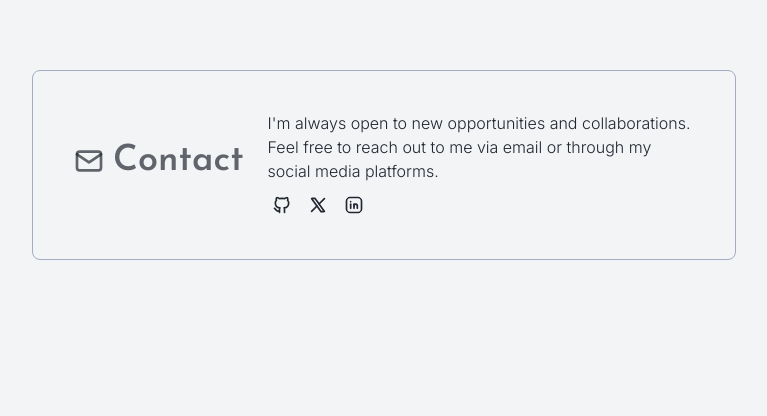
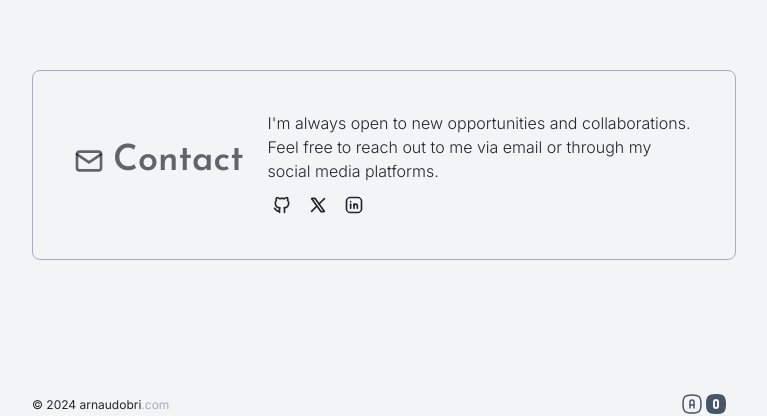
Before and after one commit to arobri67/portfolio-next, a Next.js app: page / in a window 1280 px wide. Shown: the part 986-1402 px from the top of the page, without its empty margins (256-1023 px from the left). Built offline with nearby package versions, Linux system fonts and the light colour scheme.

Commit message:
add seprator

```diff
--- a/src/components/contact-app/contact.tsx
+++ b/src/components/contact-app/contact.tsx
@@ -26,7 +26,7 @@ const SOCIALS: SocialLink[] = [
 
 export const Contact = () => {
   return (
-    <section className="pb-24">
+    <section>
       <div className="rounded-lg border p-10">
         <div className="flex flex-col items-start justify-between md:flex-row md:items-center md:space-x-6">
           <div className="mb-2 flex flex-row items-center gap-2 ">
--- a/src/components/projects-app/recent-projects.tsx
+++ b/src/components/projects-app/recent-projects.tsx
@@ -13,12 +13,10 @@ export const RecentProjects = async () => {
       <div>
         <div className="mb-10 flex flex-row items-center gap-4">
           <h2 className="title whitespace-nowrap text-foreground/70">Recent Projects</h2>
-          <Separator decorative className="flex-1" />
+          <Separator decorative className="hidden md:block md:flex-1" />
         </div>
-
         <div>
           <ProjectList projects={projects} />
-
           <Link
             href="/projects"
             className="mt-8 inline-flex items-center gap-2 text-muted-foreground underline decoration-1 underline-offset-2 transition-colors hover:text-foreground"
@@ -26,7 +24,6 @@ export const RecentProjects = async () => {
             <span>All projects</span>
           </Link>
         </div>
-
       </div>
     </section>
   );
```
